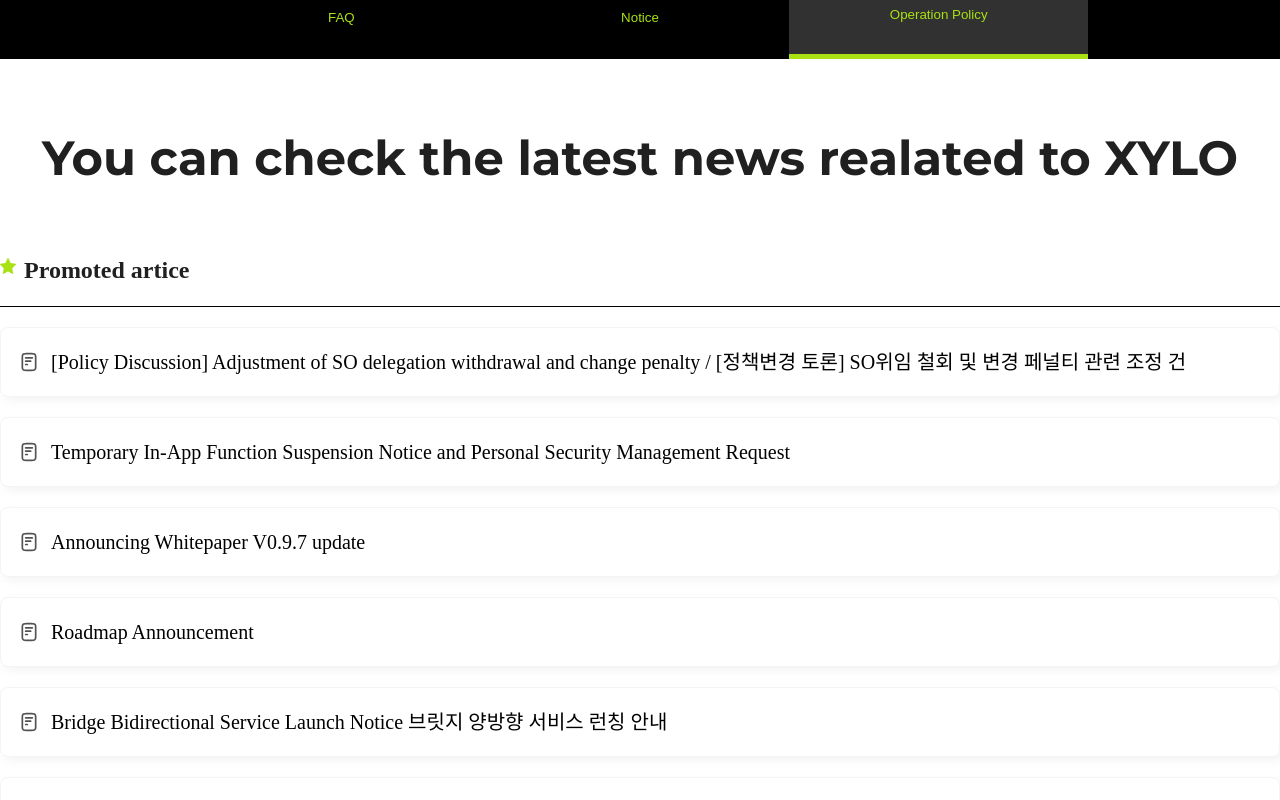
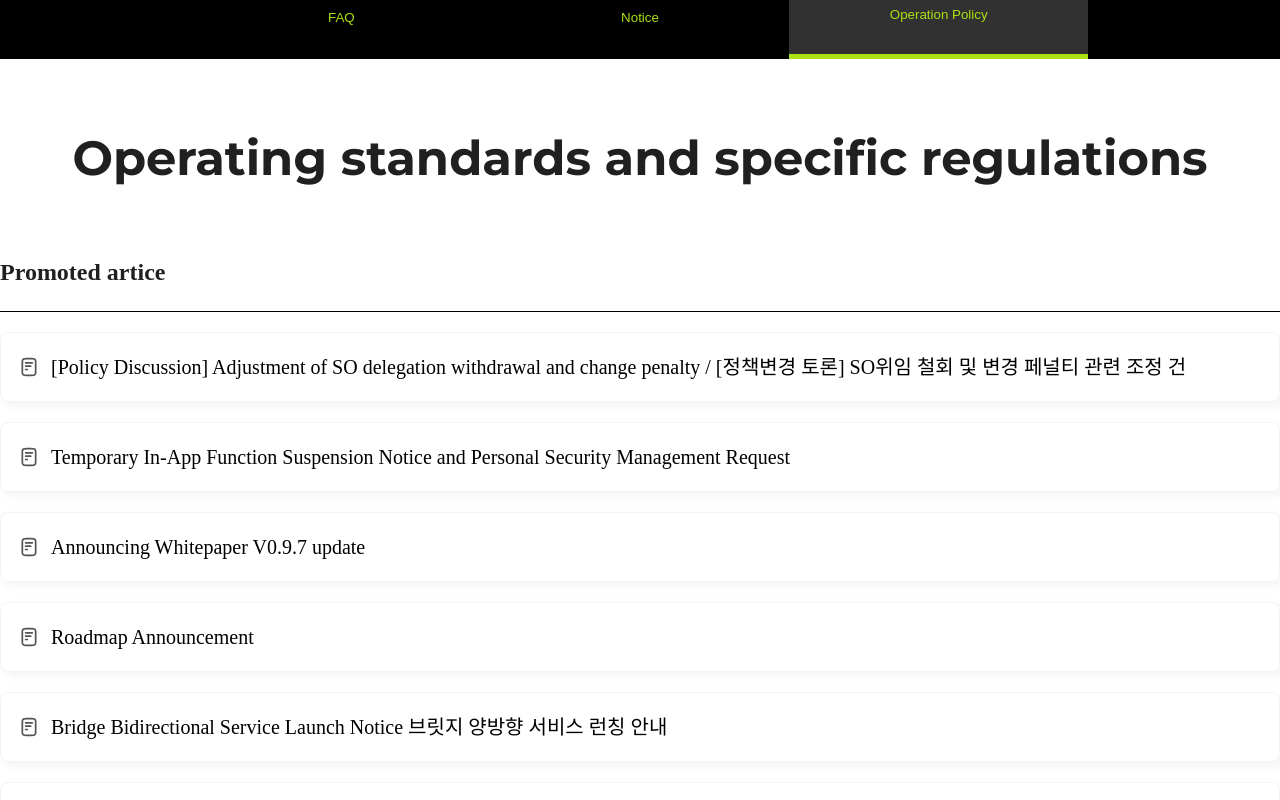
Before and after one commit to Creativehill-Labs/xylo-web-front, a React (Create React App) app: page /helpcenter/policy in a window 1280 px wide. Shown: the part 440-1240 px from the top of the page. Built offline with nearby package versions, Linux system fonts and the light colour scheme; a web font is replaced by a local one.

Commit message:
feat: Policy 페이지 퍼블리싱

```diff
--- a/src/App.tsx
+++ b/src/App.tsx
@@ -6,6 +6,7 @@
 import CommonLayout from './layouts/CommonLayout';
 import Notice from './pages/helpCenter/Notice';
 import NoticeDetail from './pages/helpCenter/NoticeDetail';
+import Policy from './pages/helpCenter/Policy';
 
 const App: FC = () => {
   return (
@@ -19,7 +20,7 @@
           path="/helpcenter/notice/promoted/:id"
           element={<NoticeDetail />}
         />
-        <Route path="/helpcenter/policy" element={<Notice />} />
+        <Route path="/helpcenter/policy" element={<Policy />} />
       </Routes>
     </CommonLayout>
   );
--- a/src/pages/helpCenter/Policy.tsx
+++ b/src/pages/helpCenter/Policy.tsx
@@ -1,9 +1,78 @@
-import React from 'react';
+import { FC } from 'react';
 import styled from 'styled-components';
+import { Link } from 'react-router-dom';
 import HelpCenterLayout from '../../components/Layout/HelpCenterLayout';
+import Title from '../../components/Title/Title';
+import Box from '../../components/Box';
+import Flex from '../../components/Flex';
+import Line from '../../components/Line';
+import Text from '../../components/Text';
+import iconPaper from '../../assets/svg/icon-paper.svg';
+import { promotedData } from '../../dummy/noticeData';
 
-const Policy = () => {
-  return <HelpCenterLayout />;
+const PolicySection = styled.section`
+  width: 1280px;
+  margin: 0 auto;
+`;
+
+const PolicyTitle = styled.div`
+  margin: 80px 0;
+  text-align: center;
+`;
+
+const IconPaper = styled.div`
+  width: 16px;
+  height: 20px;
+  background-image: url(${iconPaper});
+  background-size: cover;
+  background-repeat: no-repeat;
+  margin-right: 14px;
+`;
+
+const ArticleBox = styled.div`
+  padding: 24px 20px;
+  font-size: 20px;
+  font-weight: 400;
+  cursor: pointer;
+  color: #000;
+  border: 1px solid #f4f4f4;
+  border-radius: 8px;
+  box-shadow: 4px 4px 8px 0 rgba(143, 143, 143, 0.1);
+  margin-top: 20px;
+`;
+
+const Policy: FC = () => {
+  return (
+    <>
+      <HelpCenterLayout />
+      <PolicySection>
+        <PolicyTitle>
+          <Title size="secondary">
+            Operating standards and specific regulations
+          </Title>
+        </PolicyTitle>
+        <Box margin="0 0 120px 0">
+          <Text size="24px" weight="700">
+            Promoted artice
+          </Text>
+
+          <Line margin="24px 0 0 0" />
+          {promotedData.map((data) => {
+            return (
+              <Link to={`promoted/${data.id}`} key={data.id}>
+                <ArticleBox>
+                  <Flex>
+                    <IconPaper />
+                    <Text>{data.title}</Text>
+                  </Flex>
+                </ArticleBox>
+              </Link>
+            );
+          })}
+        </Box>
+      </PolicySection>
+    </>
+  );
 };
 
 export default Policy;
```
